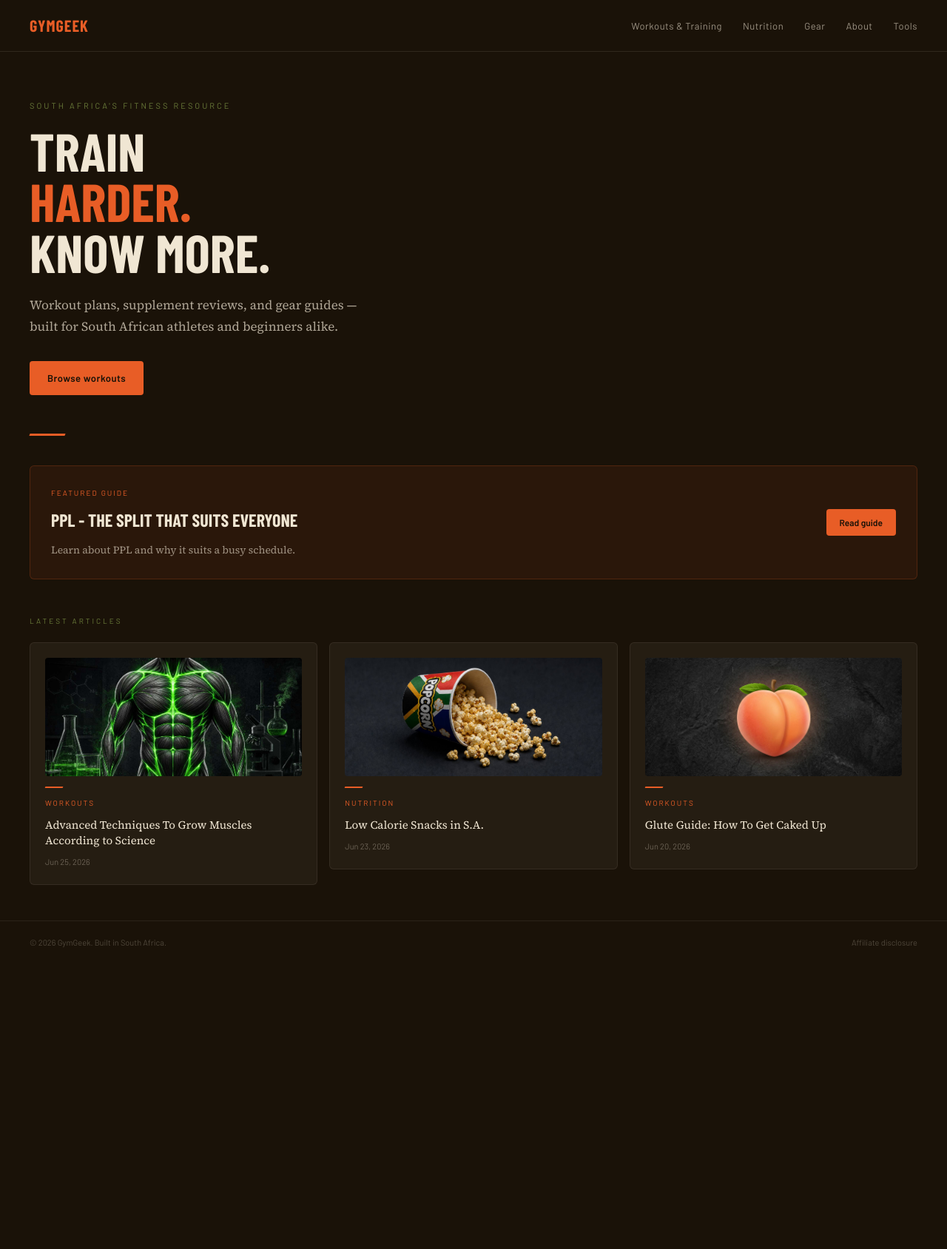
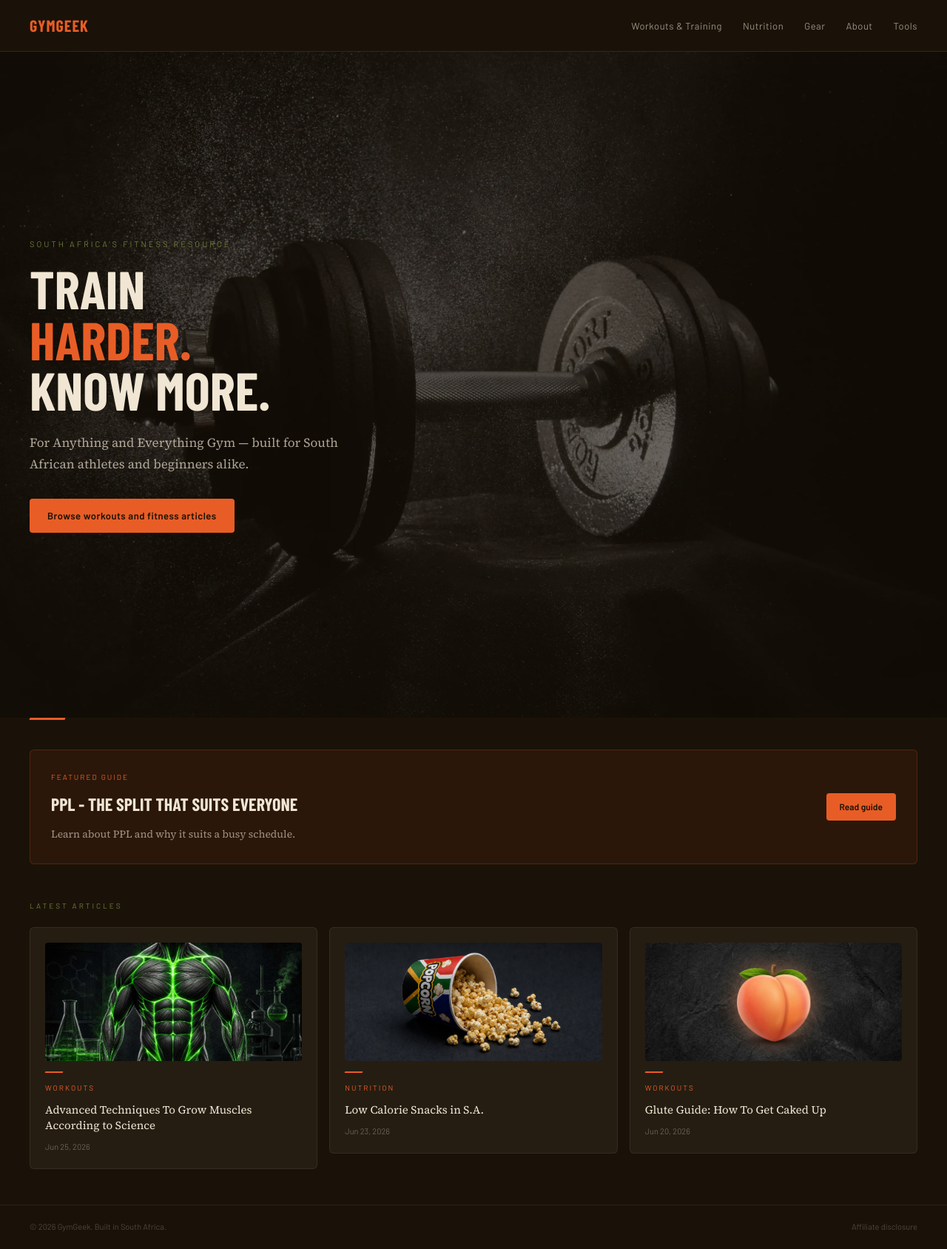
Before and after one commit to Viddy-8112/gymgeek, a Jekyll site: the page built from index.markdown, in a window 1280 px wide. Shown: the whole page at 74% size. Built offline with Jekyll 4.4.1, drawn with Linux system fonts in a browser that asks for light colours; some web fonts are replaced; before the commit the page ends 1304 px from its top, so only the background shows below that.

Commit message:
Added parallax to home page and changed some text too

```diff
--- a/assets/css/gymgeek.css
+++ b/assets/css/gymgeek.css
@@ -345,3 +345,37 @@ a { color: inherit; text-decoration: none; }
 .card {
   align-self: start;
 }
+
+
+/* PARALLAX HERO */
+.parallax-hero {
+  position: relative;
+  height: 100vh;
+  background-image: url('/assets/parallax/parallax-desktop.webp');
+  background-attachment: fixed;
+  background-size: cover;
+  background-position: center;
+  display: flex;
+  align-items: center;
+}
+
+.parallax-overlay {
+  position: absolute;
+  inset: 0;
+  background: rgba(26, 18, 8, 0.65);
+}
+
+.parallax-content {
+  position: relative;
+  z-index: 1;
+  padding: 0 40px;
+}
+
+/*mobile parallax*/
+@media (max-width: 768px) {
+  .parallax-hero {
+    background-attachment: scroll;
+    background-image: url('/assets/parallax/parallax-mobile.webp');
+    height: 80vh;
+  }
+}
--- a/index.markdown
+++ b/index.markdown
@@ -2,12 +2,15 @@
 layout: home
 ---
 
-<div class="hero">
-  <div class="hero-eyebrow">South Africa's fitness resource</div>
-  <h1 class="hero-headline">Train<br><em>harder.</em><br>Know more.</h1>
-  <p class="hero-sub">Workout plans, supplement reviews, and gear guides — built for South African athletes and beginners alike.</p>
-  <div class="cta-row">
-    <a href="{{ '/workouts/' | relative_url }}" class="cta-primary">Browse workouts</a>
+<div class="parallax-hero">
+  <div class="parallax-overlay"></div>
+  <div class="parallax-content">
+    <div class="hero-eyebrow">South Africa's fitness resource</div>
+    <h1 class="hero-headline">Train<br><em>harder.</em><br>Know more.</h1>
+    <p class="hero-sub">For Anything and Everything Gym — built for South African athletes and beginners alike.</p>
+    <div class="cta-row">
+      <a href="{{ '/workouts/' | relative_url }}" class="cta-primary">Browse workouts and fitness articles</a>
+    </div>
   </div>
 </div>
 
```
Also changed, not shown: assets/parallax/parallax-desktop.webp (added), assets/parallax/parallax-mobile.webp (added).
